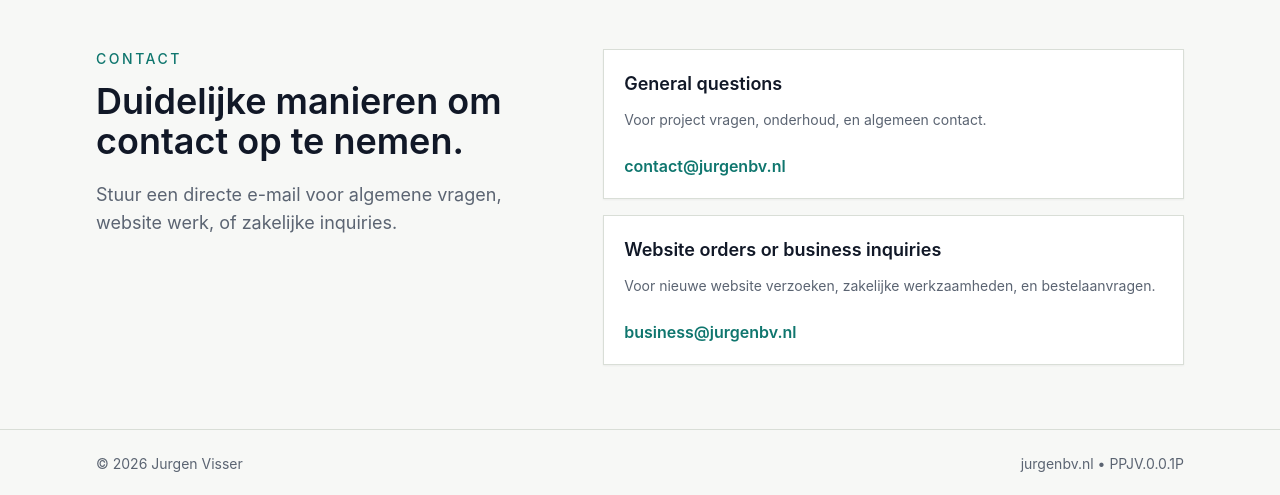
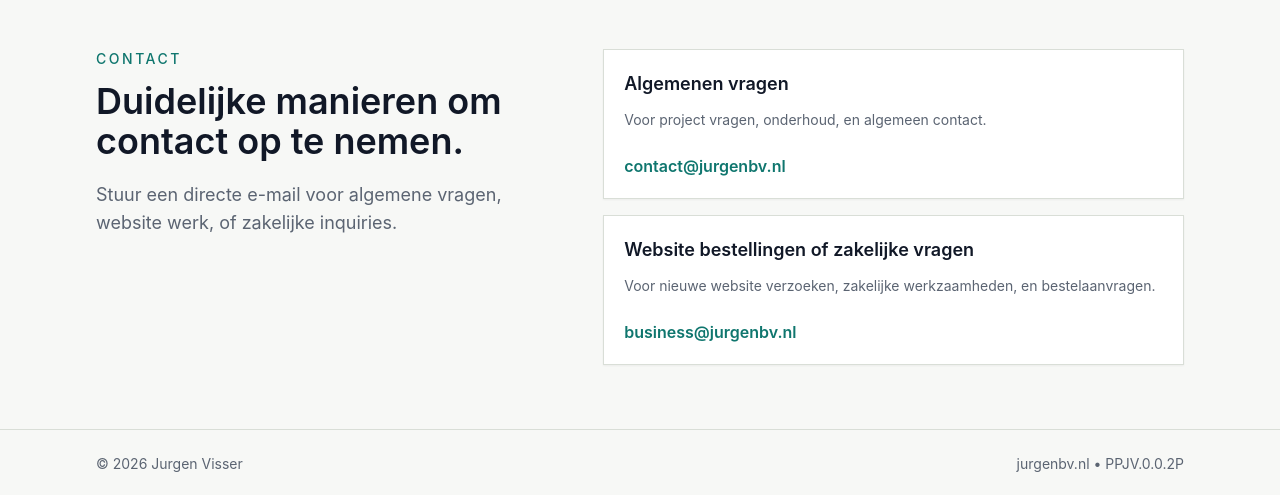
Before and after one commit to jurgenvisser/personal-portfolio, a React (Vite) app: page / in a window 1280 px wide. Shown: the part 3546-4041 px from the top of the page. Built offline with nearby package versions, Linux system fonts and the light colour scheme.

Commit message:
PPJV.0.0.2P This version changes two titles in the contact section to be Dutch instead of English

```diff
--- a/src/components/Contact.jsx
+++ b/src/components/Contact.jsx
@@ -1,11 +1,11 @@
 const contactLinks = [
   {
-    label: 'General questions',
+    label: 'Algemenen vragen',
     email: 'contact@jurgenbv.nl',
     description: 'Voor project vragen, onderhoud, en algemeen contact.',
   },
   {
-    label: 'Website orders or business inquiries',
+    label: 'Website bestellingen of zakelijke vragen',
     email: 'business@jurgenbv.nl',
     description: 'Voor nieuwe website verzoeken, zakelijke werkzaamheden, en bestelaanvragen.',
   },
--- a/src/data/site.js
+++ b/src/data/site.js
@@ -1 +1 @@
-export const siteVersion = 'PPJV.0.0.1P';
+export const siteVersion = 'PPJV.0.0.2P';
```
